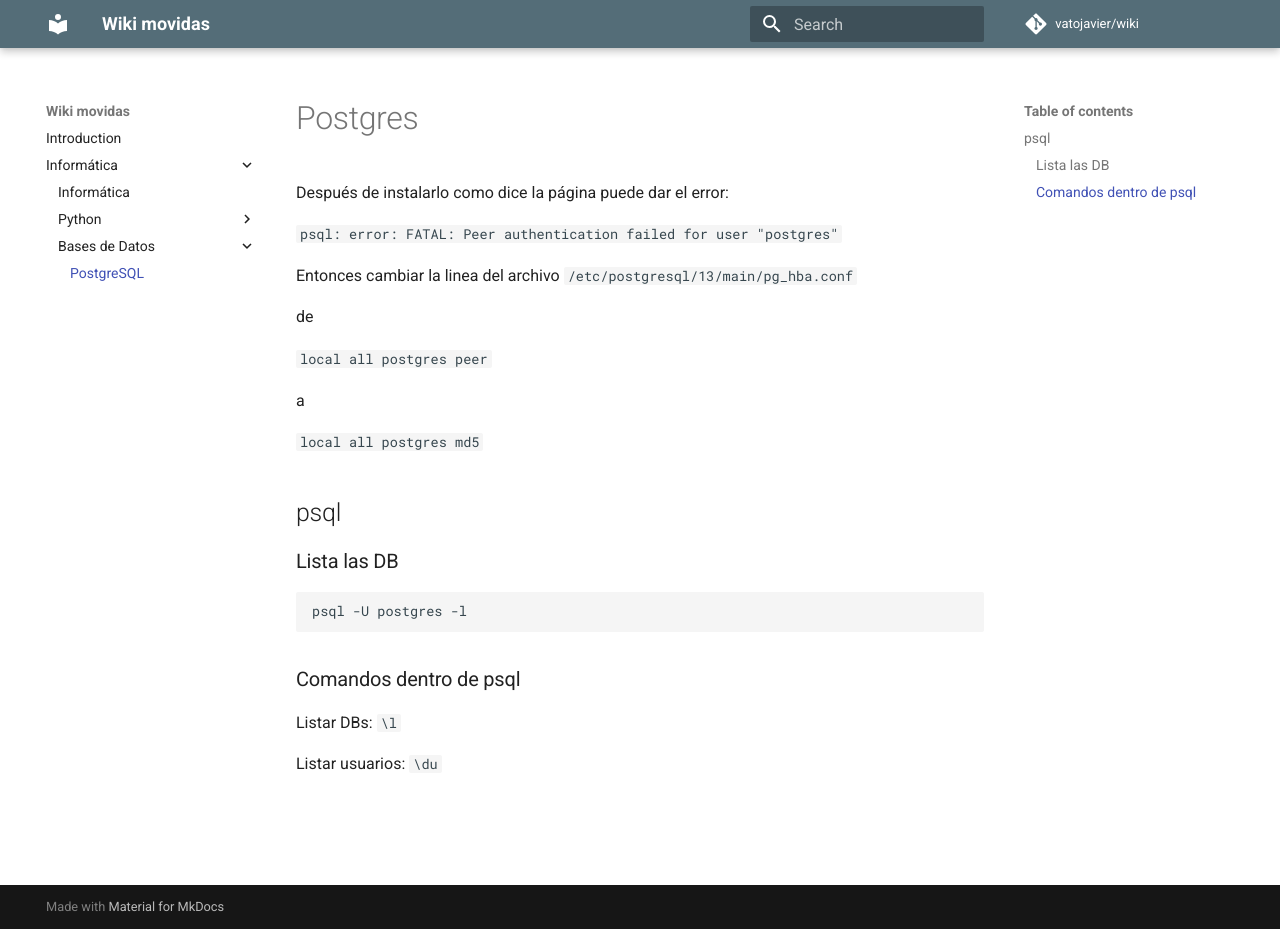
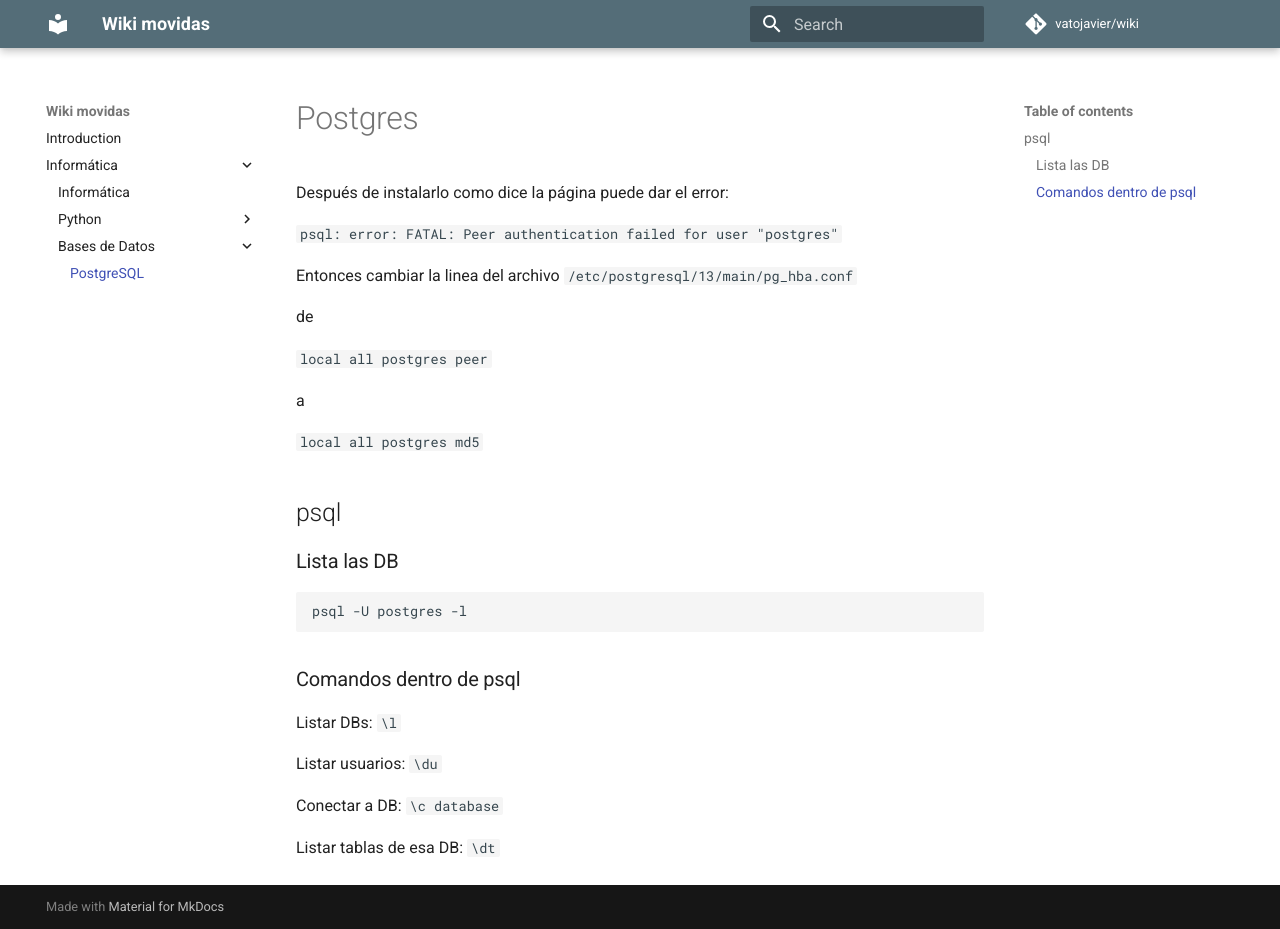
Before and after one commit to vatojavier/wiki, an MkDocs documentation site: the page built from docs/informatica/BBDD/Postgres.md, in a window 1280 px wide and 929 px high. Built offline with MkDocs 1.6.1 and Material for MkDocs 9.7.7, drawn with Linux system fonts in a browser that asks for light colours; comment, search, counter and statistics services are not loaded.

Commit message:
Update Postgres.md

````diff
--- a/docs/informatica/BBDD/Postgres.md
+++ b/docs/informatica/BBDD/Postgres.md
@@ -32,3 +32,7 @@ psql -U postgres -l
 Listar DBs: ```\l```
 
 Listar usuarios: ```\du```
+
+Conectar a DB: ```\c database```
+
+Listar tablas de esa DB: ```\dt```
````
